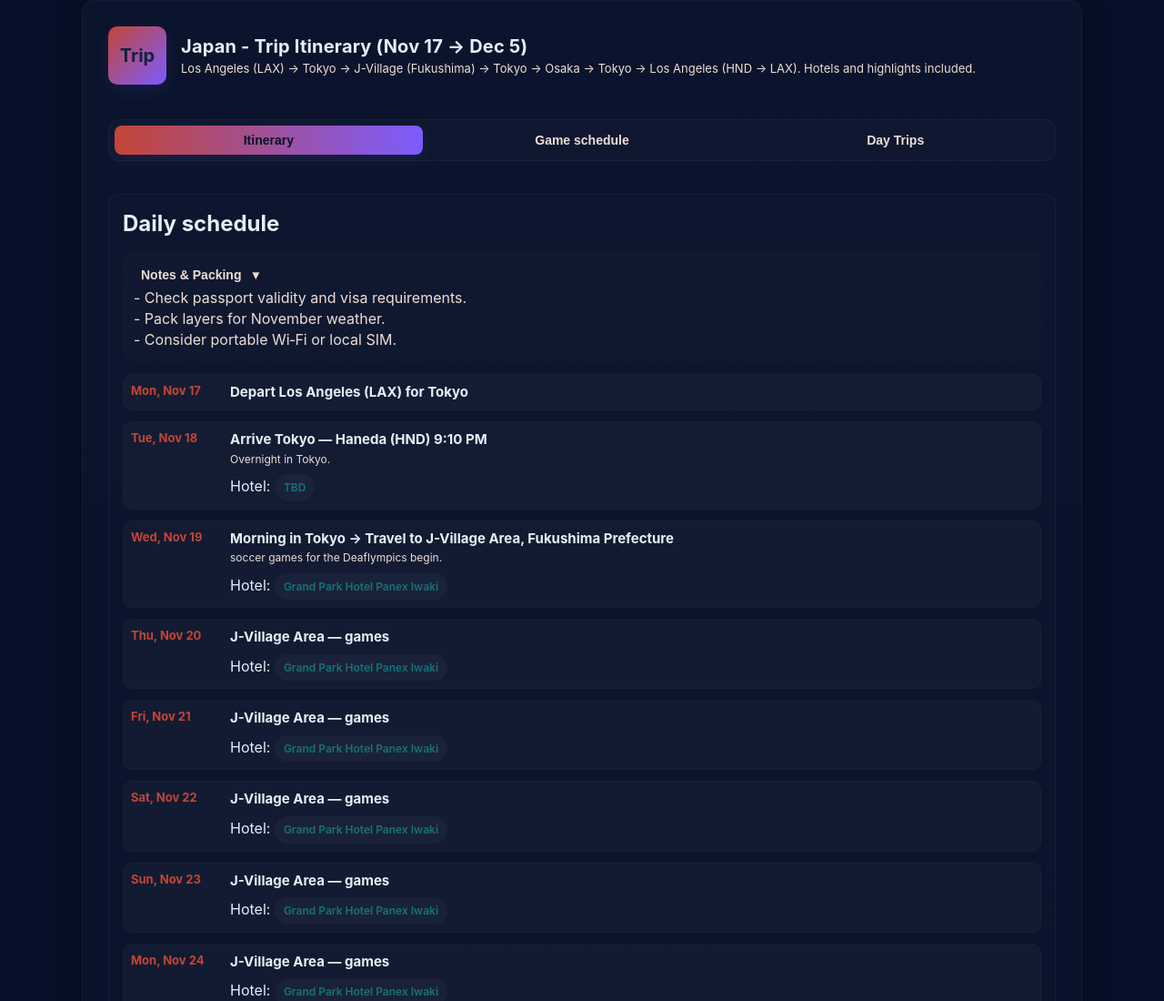
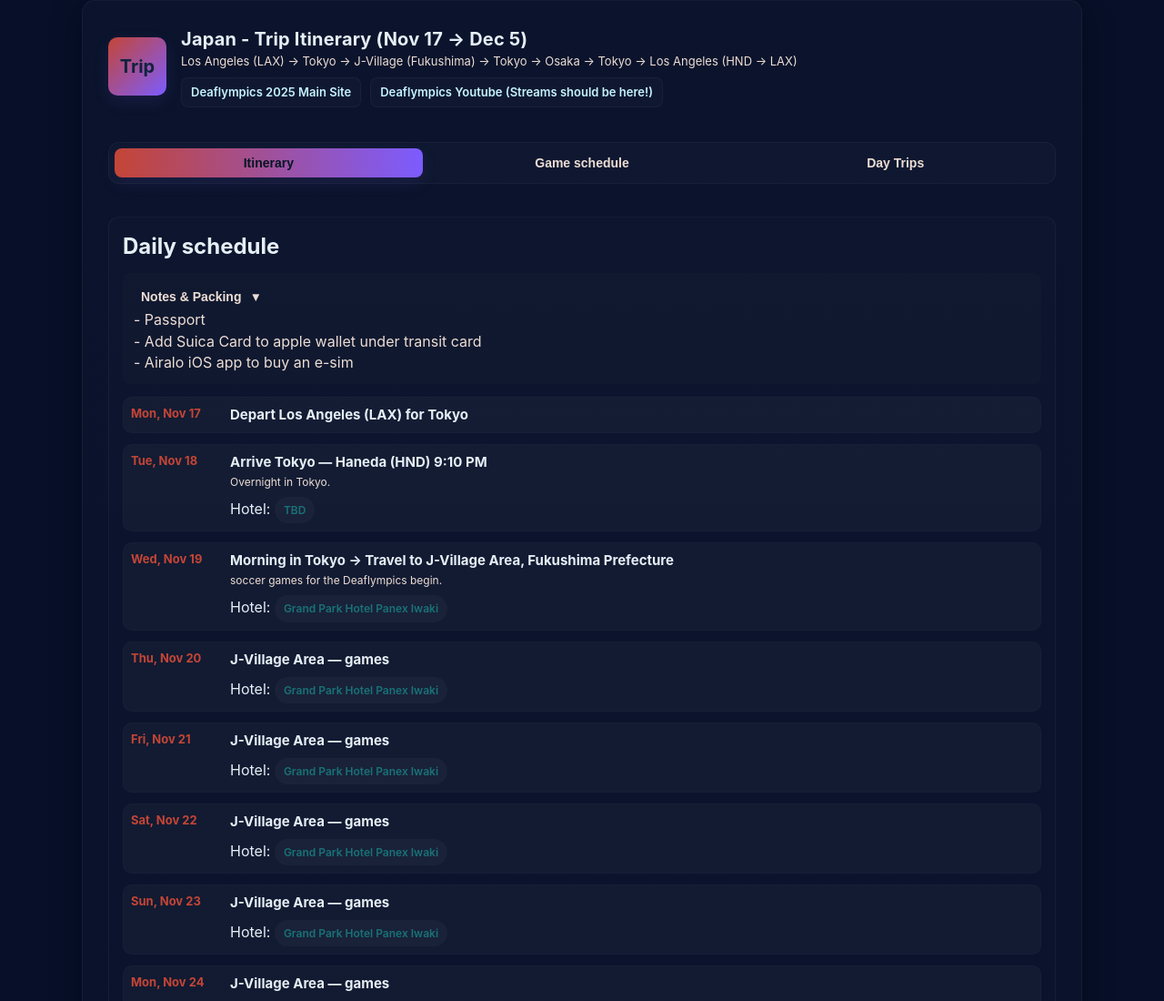
Before and after one commit to CSpreeman/Japan-Itinerary-Nov-2025, a plain HTML site: page index.html in a window 1280 px wide. Shown: the top 1100 px of the page at 91% size. Drawn offline with Linux system fonts and the light colour scheme.

Commit message:
add header links and update notes for trip itinerary

```diff
--- a/index.html
+++ b/index.html
@@ -84,6 +84,34 @@
             margin: 0;
             color: var(--muted);
             font-size: 13px
+        }
+
+        /* header links: small inline link group used in the header */
+        header .header-links {
+            margin-top: 8px;
+            display: inline-flex;
+            gap: 10px;
+            align-items: center;
+            flex-wrap: wrap;
+            font-size: 13px;
+            color: var(--muted);
+        }
+
+        header .header-links a {
+            color: #c6f3ff;
+            text-decoration: none;
+            background: rgba(255, 255, 255, 0.02);
+            padding: 6px 10px;
+            border-radius: 8px;
+            border: 1px solid var(--card-border);
+            font-weight: 600;
+        }
+
+        header .header-links a:focus,
+        header .header-links a:hover {
+            text-decoration: none;
+            box-shadow: 0 6px 14px rgba(2, 6, 23, 0.35);
+            transform: translateY(-1px);
         }
 
         /* itinerary list */
@@ -433,7 +461,14 @@
             <div>
                 <h1>Japan - Trip Itinerary (Nov 17 → Dec 5)</h1>
                 <p class="lead">Los Angeles (LAX) → Tokyo → J-Village (Fukushima) → Tokyo → Osaka → Tokyo → Los Angeles
-                    (HND → LAX). Hotels and highlights included.</p>
+                    (HND → LAX)
+                </p>
+                <div class="header-links">
+                    <a href="https://deaflympics2025-games.jp/" target="_blank" rel="noopener">Deaflympics 2025 Main
+                        Site</a>
+                    <a href="https://www.youtube.com/@TOKYO2025DEAFLYMPICS" target="_blank" rel="noopener">Deaflympics
+                        Youtube (Streams should be here!)</a>
+                </div>
             </div>
         </header>
 
@@ -455,9 +490,9 @@
                         <span class="chev">▾</span></button>
                 </div>
                 <div id="notes-body" class="notes-body">
-                    <p style="margin:0;color:var(--muted)">- Check passport validity and visa requirements.</p>
-                    <p style="margin:0;color:var(--muted)">- Pack layers for November weather.</p>
-                    <p style="margin:0;color:var(--muted)">- Consider portable Wi‑Fi or local SIM.</p>
+                    <p style="margin:0;color:var(--muted)">- Passport</p>
+                    <p style="margin:0;color:var(--muted)">- Add Suica Card to apple wallet under transit card</p>
+                    <p style="margin:0;color:var(--muted)">- Airalo iOS app to buy an e-sim</p>
                 </div>
             </div>
 
```
Also changed, not shown: 1 other file.
